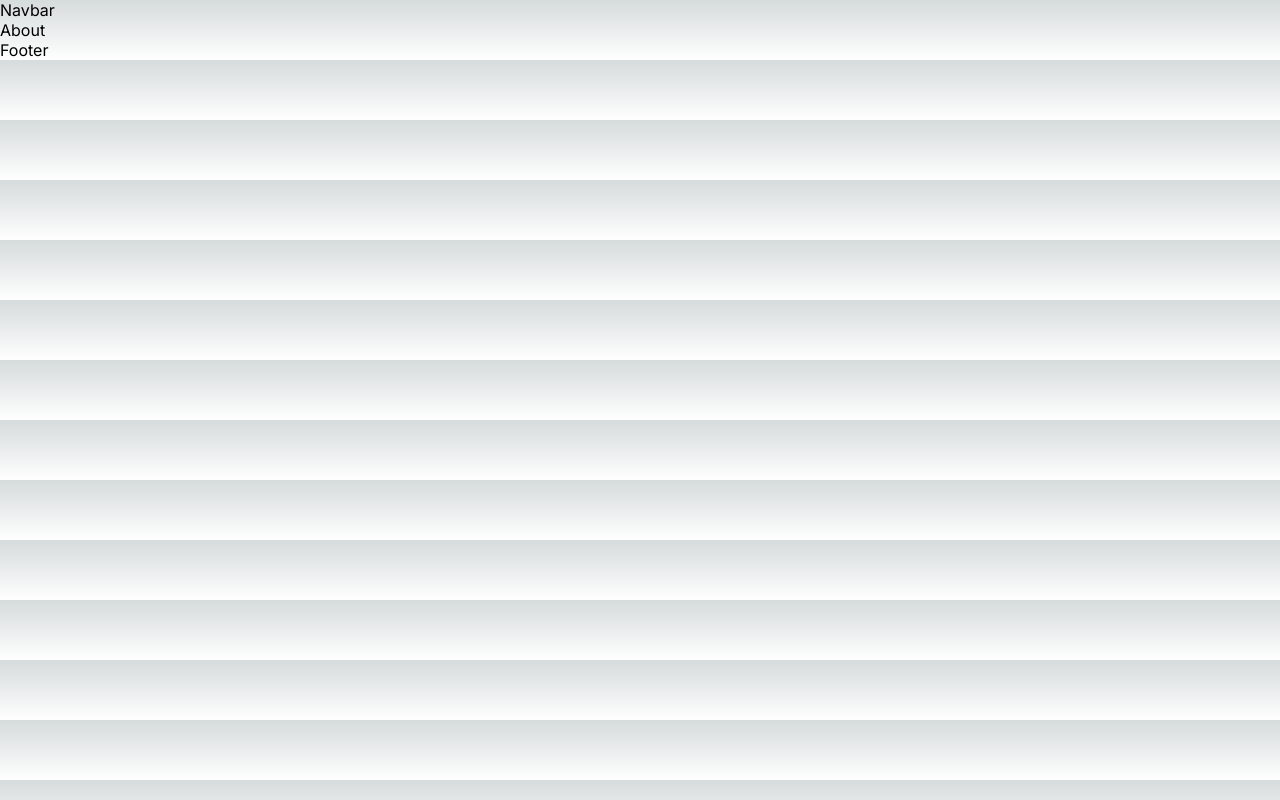
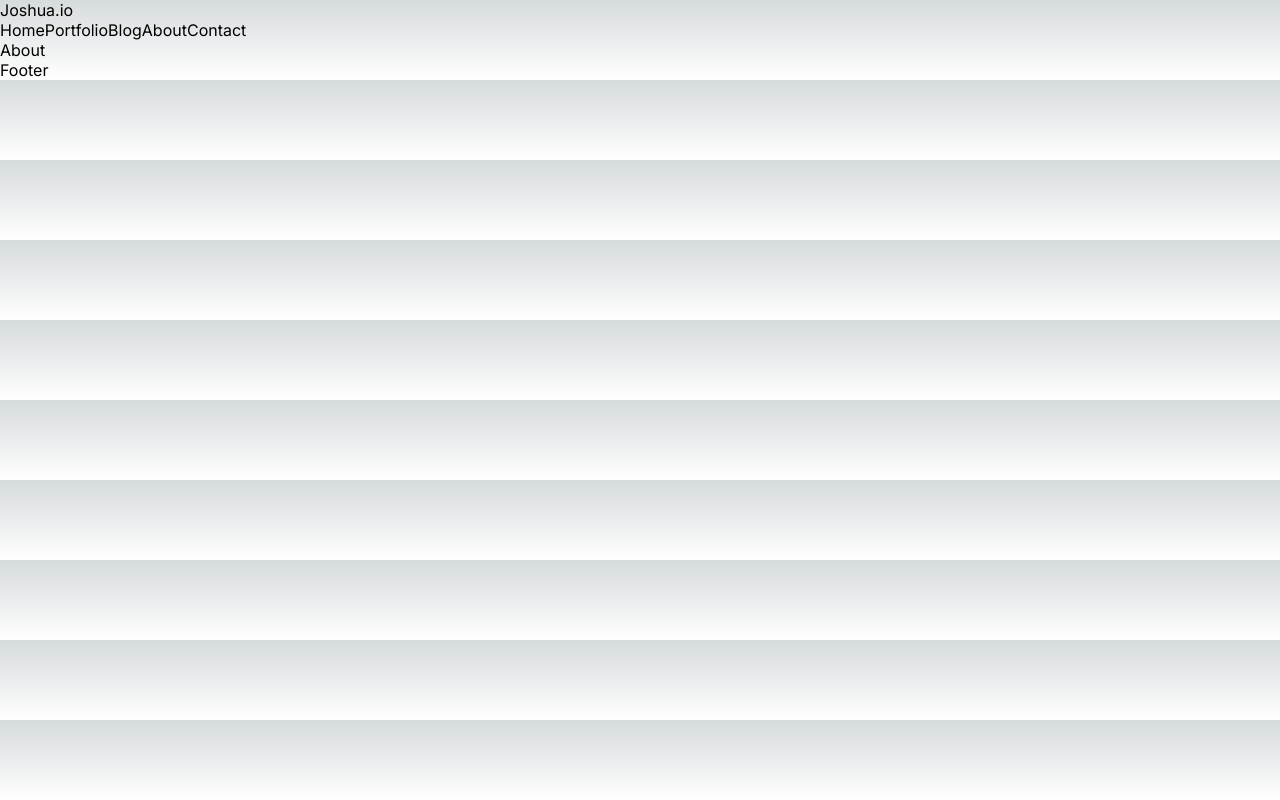
Before and after one commit to code-JOA/Nextjs-project, a Next.js app in the folder startups/: page /about in a window 1280 px wide. Built offline with nearby package versions, Linux system fonts and the light colour scheme.

Commit message:
Commit auto_update

```diff
--- a/startups/src/components/navbar/Navbar.jsx
+++ b/startups/src/components/navbar/Navbar.jsx
@@ -1,7 +1,50 @@
 import React from "react";
+import Link from "next/link";
+
+const links = [
+  {
+    id: 1,
+    title: "Home",
+    url: "/",
+  },
+  {
+    id: 2,
+    title: "Portfolio",
+    url: "/portfolio",
+  },
+
+  {
+    id: 3,
+    title: "Blog",
+    url: "/blog",
+  },
+
+  {
+    id: 4,
+    title: "About",
+    url: "/about",
+  },
+
+  {
+    id: 5,
+    title: "Contact",
+    url: "/contact",
+  },
+];
 
 const Navbar = () => {
-  return <div>Navbar</div>;
+  return (
+    <div>
+      <Link href="/">Joshua.io</Link>
+      <div>
+        {links.map((link) => (
+          <Link key={link.id} href={link.url}>
+            {link.title}
+          </Link>
+        ))}
+      </div>
+    </div>
+  );
 };
 
 export default Navbar;
```
